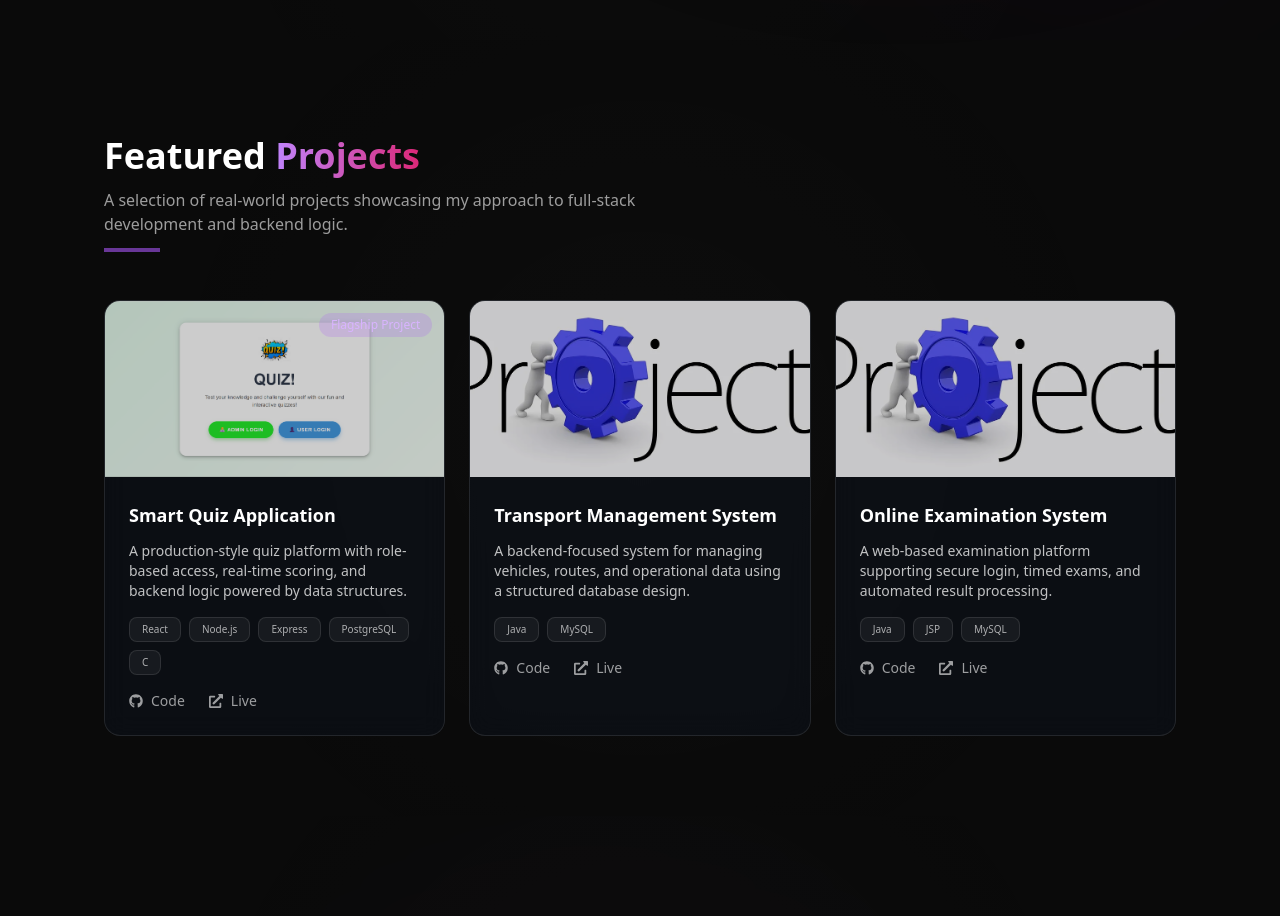
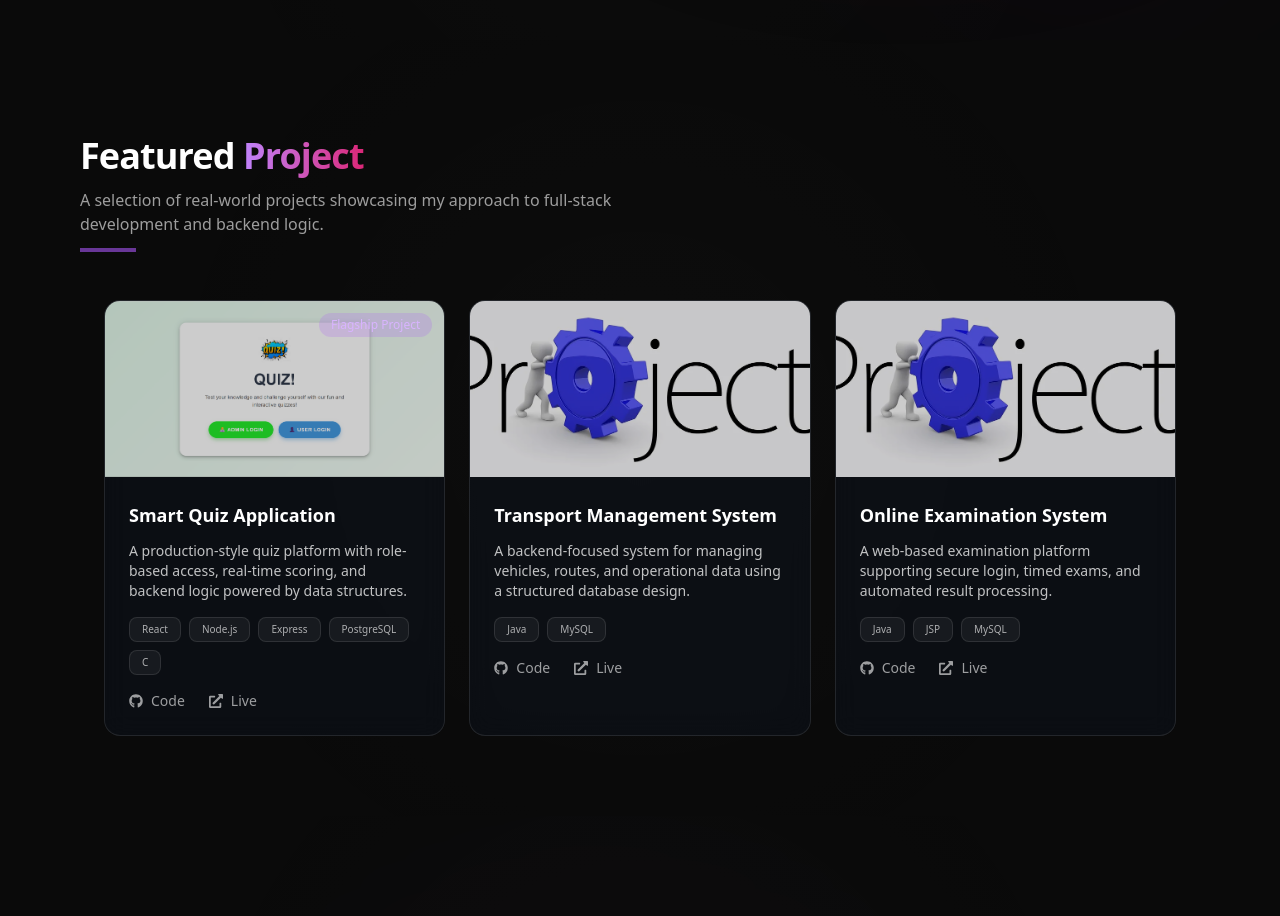
Before and after one commit to Nishant0000001/portfolio, a React (Vite) app: page / in a window 1280 px wide. Shown: the part 1220-2136 px from the top of the page. Built offline with nearby package versions, Linux system fonts and the light colour scheme.

Commit message:
Structure Upgradation

```diff
--- a/src/components/Projects.jsx
+++ b/src/components/Projects.jsx
@@ -123,9 +123,7 @@
 
   return (
     <SectionWrapper id="projects">
-      <div className="max-w-7xl mx-auto px-6">
-
-        {/* Header */}
+      {/* Header */}
         <motion.div
           initial={{ opacity: 0, x: -20 }}
           whileInView={{ opacity: 1, x: 0 }}
@@ -133,10 +131,10 @@
           transition={{ duration: 0.6 }}
           className="mb-12"
         >
-          <h2 className="text-3xl md:text-4xl font-bold text-white">
+          <h2 className="text-3xl md:text-4xl font-bold text-white tracking-tight">
             Featured{" "}
             <span className="text-transparent bg-clip-text bg-gradient-to-r from-purple-400 to-pink-600">
-              Projects
+              Project
             </span>
           </h2>
           <p className="text-white/60 mt-3 max-w-xl">
@@ -146,6 +144,7 @@
           <div className="w-14 h-1 bg-purple-500/60 mt-3" />
         </motion.div>
 
+      <div className="max-w-7xl mx-auto px-6">
         {/* Projects Grid */}
         <div className="grid gap-6 md:grid-cols-2 lg:grid-cols-3 justify-items-center">
           {projects.map((project, index) => (
```
